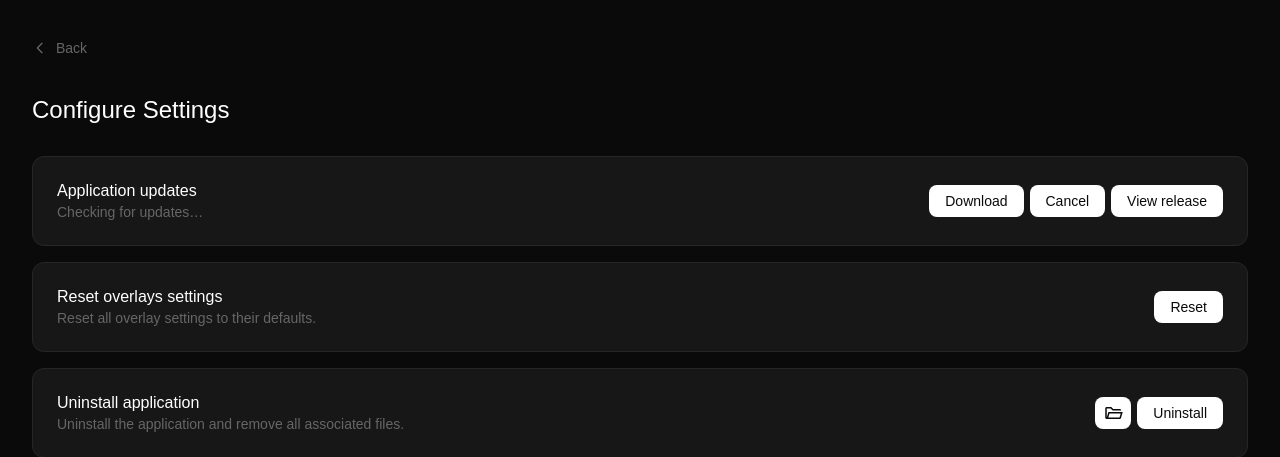
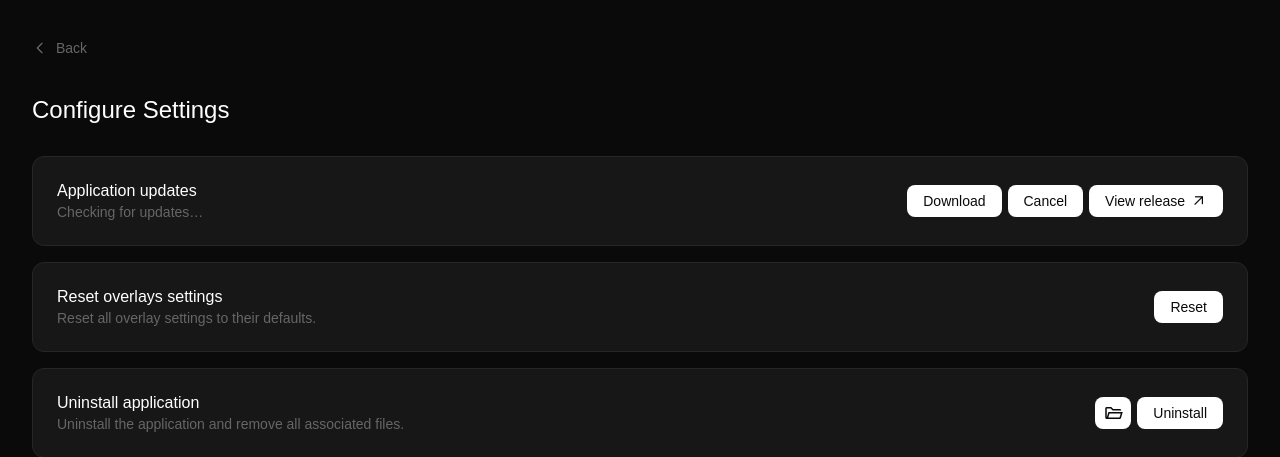
Before and after one commit to onesch/redwave-overlays, a FastAPI app: page /settings in a window 1280 px wide. Shown: the part 48-505 px from the top of the page. Run offline with FastAPI, Linux system fonts and the light colour scheme; some web fonts are replaced.

Commit message:
feat(ui): add icon in update release button

```diff
--- a/frontend/static/css/main.css
+++ b/frontend/static/css/main.css
@@ -556,3 +556,15 @@
   color: var(--text-secondary);
   font-size: 0.875rem;
 }
+
+/* Update Release link Icon */
+#open-update-release {
+  display: inline-flex;
+  align-items: center;
+  justify-content: center;
+  gap: 6px;
+}
+#open-update-release .material-symbols-outlined {
+  font-size: 16px;
+  line-height: 1;
+}
--- a/frontend/templates/pages/settings.html
+++ b/frontend/templates/pages/settings.html
@@ -24,7 +24,10 @@
     <div class="button-section setting-buttons">
       <button id="download-update" class="button primary-btn">Download</button>
       <button id="cancel-update" class="button primary-btn">Cancel</button>
-      <button id="open-update-release" class="button primary-btn">View release</button>
+      <button id="open-update-release" class="button primary-btn">
+        <span>View release</span>
+        <span class="material-symbols-outlined">arrow_outward</span>
+      </button>
     </div>
   </div>
 
```
